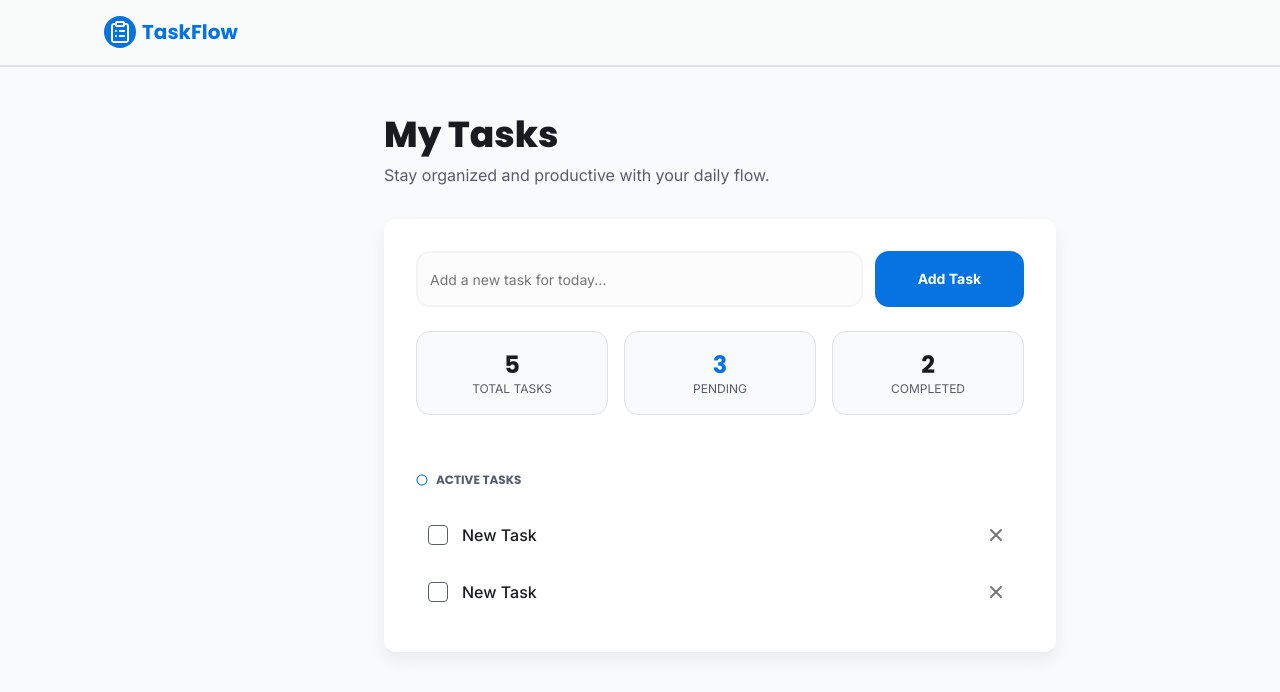
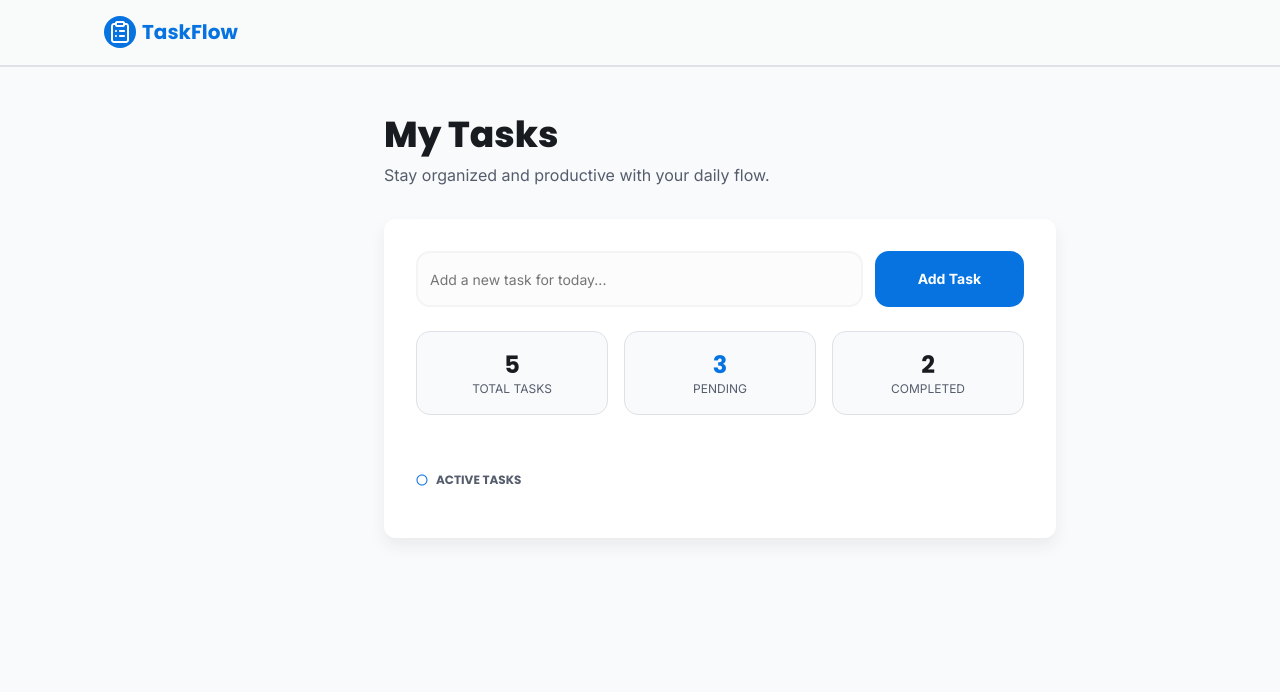
Before and after one commit to MagzhanYerbosyn/React, a React (Vite) app in the folder to-do/: page / in a window 1280 px wide. Shown: the top 692 px of the page. Built offline with nearby package versions, Linux system fonts and the light colour scheme; grey boxes are pictures that could not be loaded.

Commit message:
feat: добавить возможность удалить таск из списка

```diff
--- a/to-do/src/components/ActiveTasks/ActiveTasks.tsx
+++ b/to-do/src/components/ActiveTasks/ActiveTasks.tsx
@@ -3,7 +3,12 @@ import type { TTaskItem } from '../../shared/types/TTaskItem';
 import TaskItem from '../TaskItem/TaskItem';
 import './ActiveTasks.css';
 
-const ActiveTasks = ({ tasks }: { tasks: TTaskItem[] }) => {
+interface IActiveTasks {
+  tasks: TTaskItem[];
+  deleteTaskHandler(id: string): void;
+}
+
+const ActiveTasks = ({ tasks, deleteTaskHandler }: IActiveTasks) => {
   return (
     <div className="active-tasks">
       <div className="active-tasks__header">
@@ -12,7 +17,7 @@ const ActiveTasks = ({ tasks }: { tasks: TTaskItem[] }) => {
       </div>
       <ul className="active-tasks__list">
         {tasks.map((task) => (
-          <TaskItem key={task.id} {...task} />
+          <TaskItem key={task.id} deleteTaskHandler={deleteTaskHandler} {...task} />
         ))}
       </ul>
     </div>
--- a/to-do/src/components/TaskItem/TaskItem.tsx
+++ b/to-do/src/components/TaskItem/TaskItem.tsx
@@ -1,7 +1,11 @@
 import type { TTaskItem } from '../../shared/types/TTaskItem';
 import './TaskItem.css';
 
-const TaskItem = ({ id, taskContent, checkType }: TTaskItem) => {
+type TDeleteTaskItem = TTaskItem & {
+  deleteTaskHandler: (id: string) => void;
+};
+
+const TaskItem = ({ id, taskContent, checkType, deleteTaskHandler }: TDeleteTaskItem) => {
   return (
     <li className="task-item">
       <input className="task-item__checkbox" id={`${id}`} type="checkbox" checked={checkType} />
@@ -10,7 +14,12 @@ const TaskItem = ({ id, taskContent, checkType }: TTaskItem) => {
         {taskContent}
       </label>
 
-      <button className="task-item__delete-button" aria-label="Delete" title="Delete">
+      <button
+        className="task-item__delete-button"
+        aria-label="Delete"
+        title="Delete"
+        onClick={() => deleteTaskHandler(id)}
+      >
         <svg
           width="20"
           height="20"
--- a/to-do/src/containers/todoForm/ToDoForm.tsx
+++ b/to-do/src/containers/todoForm/ToDoForm.tsx
@@ -6,10 +6,7 @@ import type { TTaskItem } from '../../shared/types/TTaskItem';
 import './ToDoForm.css';
 
 const ToDoForm = () => {
-  const [tasks, setTasks] = useState<TTaskItem[]>([
-    { id: crypto?.randomUUID(), taskContent: 'New Task', checkType: false },
-    { id: crypto?.randomUUID(), taskContent: 'New Task', checkType: false },
-  ]);
+  const [tasks, setTasks] = useState<TTaskItem[]>([]);
 
   const [newTaskTitle, setNewTaskTitle] = useState<string>('');
 
@@ -18,6 +15,12 @@ const ToDoForm = () => {
 
     setTasks((prevTask) => [...prevTask, newTask]);
     setNewTaskTitle('');
+  };
+
+  const deleteTaskHandler = (id: string) => {
+    const filteredTasks = tasks.filter((task) => task.id !== id);
+
+    setTasks(filteredTasks);
   };
 
   return (
@@ -42,7 +45,7 @@ const ToDoForm = () => {
       >
         <AddTask newTaskTitle={newTaskTitle} setNewTaskTitle={setNewTaskTitle} />
         <TaskSummary />
-        <ActiveTasks tasks={tasks} />
+        <ActiveTasks tasks={tasks} deleteTaskHandler={deleteTaskHandler} />
       </form>
       {/* TODO BODY */}
     </div>
```
